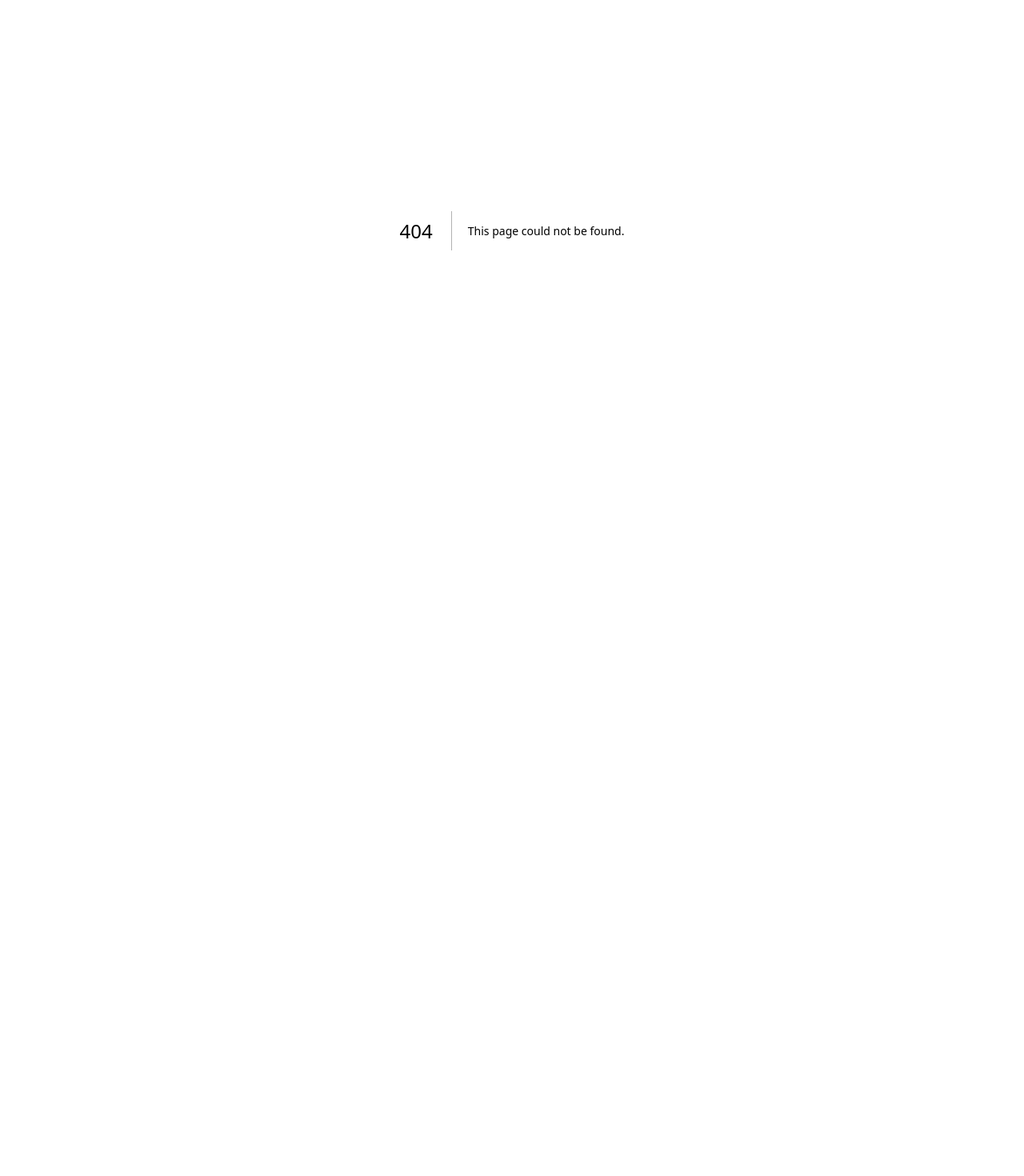
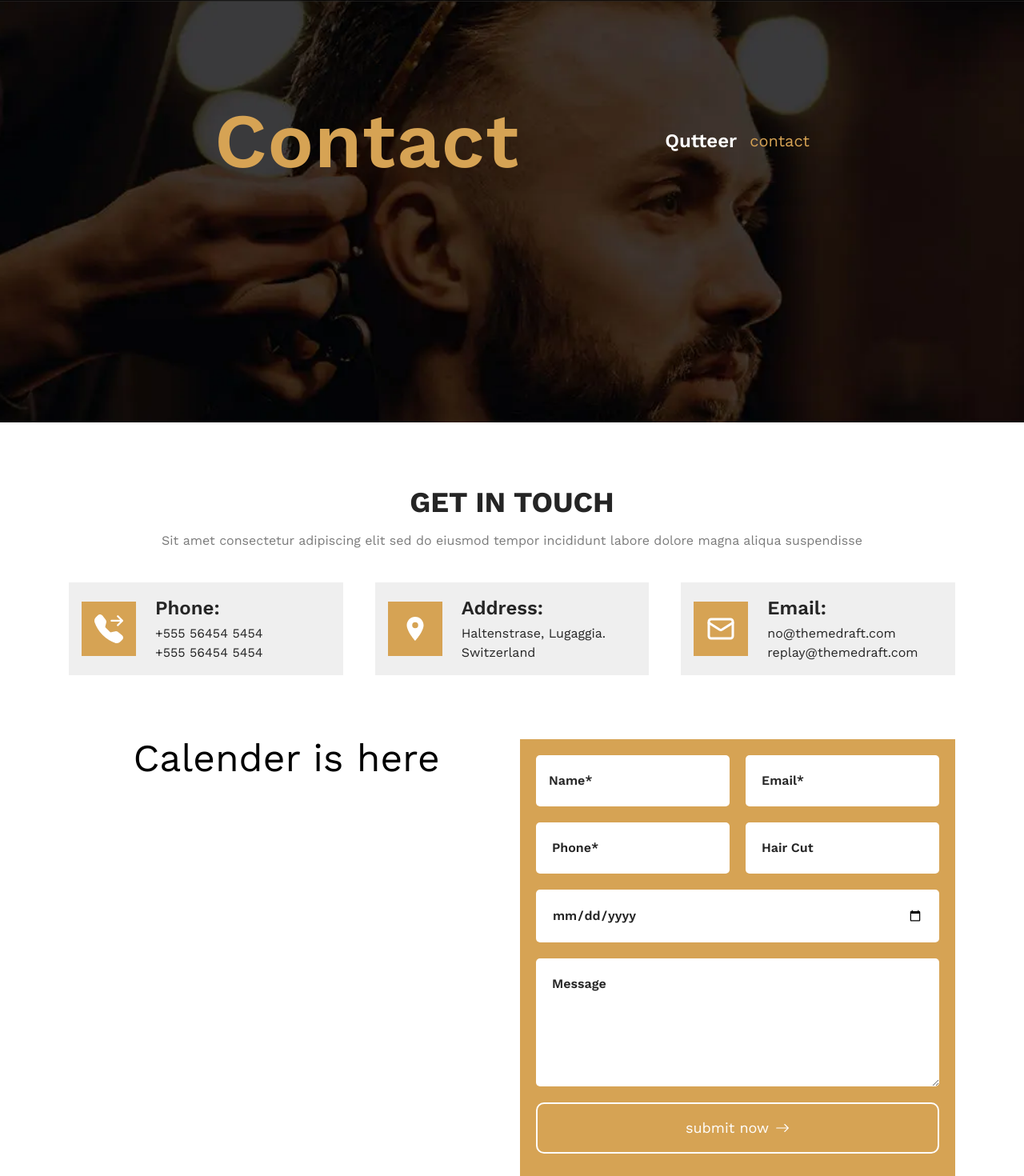
Before and after one commit to FazlyRabbi/HaircutsExpress, a Next.js app: page /contact in a window 1280 px wide. Before the commit this address had no page. Shown: the part 112-1582 px from the top of the page at 80% size. Before the commit the page ends 800 px from the top, so only its background shows below. Built offline with nearby package versions, Linux system fonts and the light colour scheme.

Commit message:
contact_page_done

```diff
--- /dev/null
+++ b/src/app/components/Contactpage.jsx
@@ -0,0 +1,148 @@
+import React from "react";
+import Link from "next/link";
+import { BsFillTelephoneForwardFill, BsArrowRight } from "react-icons/bs";
+import { MdLocationOn } from "react-icons/md";
+import { LuMail } from "react-icons/lu";
+
+function Contactpage() {
+  return (
+    <section>
+      <div className="contact_bg_img w-full py-40 h-[80vh]  ">
+        <div className="container mx-auto px-4">
+          <div className="mt-20 flex items-center justify-between lg:justify-evenly">
+            <h1 className="text-[#D6A354] font-semibold text-6xl lg:text-8xl tracking-[1px] ">
+              Contact
+            </h1>
+            <div className="flex items-center gap-4">
+              <Link
+                href={"#"}
+                className="text-white text-2xl font-semibold hover:text-[#D6A354] transition-all duration-300"
+              >
+                Qutteer
+              </Link>
+              <p className="text-[#D6A354] text-xl">contact</p>
+            </div>
+          </div>
+        </div>
+      </div>
+      {/* ============================= */}
+      <section className=" bg-white w-full py-20">
+        <div className="container mx-auto px-4">
+          <div className="text-center space-y-4">
+            <h2 className="uppercase text-[#252525] font-bold text-4xl ">
+              get in touch
+            </h2>
+            <p className="text-[#7A7A7A]">
+              Sit amet consectetur adipiscing elit sed do eiusmod tempor
+              incididunt labore dolore magna aliqua suspendisse
+            </p>
+          </div>
+          <div className="py-4 lg:py-10 grid grid-cols-1 gap-4 md:grid-cols-2 lg:grid-cols-3 lg:gap-10">
+            <div className="bg-[#EFEFEF] text-[#252525] hover:text-white hover:bg-[#D6A354] w-full p-4 transition-all duration-300">
+              <Link href={"#"}>
+                <div className="flex gap-6">
+                  <div className="flex items-center justify-center">
+                    <div className="bg-[#D6A354] p-4">
+                      <BsFillTelephoneForwardFill className="text-4xl text-white" />
+                    </div>
+                  </div>
+                  <div className="">
+                    <h3 className="text-2xl font-semibold pb-1">Phone:</h3>
+                    <p className="text-md">+555 56454 5454</p>
+                    <p className="text-md ">+555 56454 5454</p>
+                  </div>
+                </div>
+              </Link>
+            </div>
+
+            <div className="bg-[#EFEFEF] text-[#252525] hover:text-white hover:bg-[#D6A354] w-full p-4 transition-all duration-300">
+              <Link href={"#"}>
+                <div className="flex gap-6">
+                  <div className="flex items-center justify-center">
+                    <div className="bg-[#D6A354] p-4">
+                      <MdLocationOn className="text-4xl text-white" />
+                    </div>
+                  </div>
+                  <div className="">
+                    <h3 className="text-2xl font-semibold pb-1">Address:</h3>
+                    <p className="text-md ">
+                      Haltenstrase, Lugaggia. Switzerland
+                    </p>
+                  </div>
+                </div>
+              </Link>
+            </div>
+
+            <div className="bg-[#EFEFEF] text-[#252525] hover:text-white hover:bg-[#D6A354] w-full p-4 transition-all duration-300">
+              <Link href={"#"}>
+                <div className="flex gap-6">
+                  <div className="flex items-center justify-center">
+                    <div className="bg-[#D6A354] p-4">
+                      <LuMail className="text-4xl text-white" />
+                    </div>
+                  </div>
+                  <div className="">
+                    <h3 className="text-2xl font-semibold pb-1">Email:</h3>
+                    <p className="text-md">no@themedraft.com</p>
+                    <p className="text-md ">replay@themedraft.com</p>
+                  </div>
+                </div>
+              </Link>
+            </div>
+          </div>
+          {/* calender and input section start */}
+          <div className="py-10 grid grid-cols-1 gap-10 lg:grid-cols-2 lg:gap-5">
+            <div className="text-center text-5xl">Calender is here</div>
+            <div className="bg-[#D6A354] w-full p-5">
+              <div className="grid grid-cols-1 gap-5 lg:grid-cols-2">
+                <input
+                  type="text"
+                  placeholder="Name*"
+                  className="py-5 rounded-[5px] w-full text-[#252525] placeholder-[#252525] px-4 font-semibold focus:outline-none"
+                />
+                <input
+                  type="email"
+                  placeholder="Email*"
+                  className="py-5 rounded-[5px] w-full text-[#252525] placeholder-[#252525] px-5 font-semibold focus:outline-none"
+                />
+                <input
+                  type="number"
+                  placeholder="Phone*"
+                  className="py-5 rounded-[5px] w-full text-[#252525] placeholder-[#252525] px-5 font-semibold focus:outline-none"
+                />
+                <input
+                  type="text"
+                  placeholder="Hair Cut"
+                  className="py-5 rounded-[5px] w-full text-[#252525] placeholder-[#252525] px-5 font-semibold focus:outline-none"
+                />
+                <input
+                  type="date"
+                  className="lg:col-span-2 py-5 rounded-[5px] w-full text-[#252525] placeholder-[#252525] px-5 font-semibold focus:outline-none"
+                />
+                <textarea
+                  name="text"
+                  placeholder="Message"
+                  cols="30"
+                  rows="5"
+                  className="lg:col-span-2 py-5 rounded-[5px] w-full text-[#252525] placeholder-[#252525] px-5 font-semibold focus:outline-none"
+                ></textarea>
+              </div>
+              <div className="flex justify-center py-5">
+                <button
+                  type="button"
+                  className="flex items-center justify-center text-white gap-2 border-2 border-white rounded-[10px] py-4 w-full hover:bg-[#252525] transition-all duration-200"
+                >
+                  <p className="text-lg">submit now</p>
+                  <BsArrowRight className="text-lg" />
+                </button>
+              </div>
+            </div>
+          </div>
+        </div>
+      </section>
+      {/* ================================ */}
+    </section>
+  );
+}
+
+export default Contactpage;
--- a/src/app/components/Header.jsx
+++ b/src/app/components/Header.jsx
@@ -113,7 +113,7 @@ export default function Header() {
         className="p-1  font-bold   text-[1rem]   text-white"
       >
         <Link
-          href="/about"
+          href="../contact"
           className="flex   hover:text-[#c9ab8c] items-center"
         >
           Contact
--- /dev/null
+++ b/src/app/contact/page.js
@@ -0,0 +1,16 @@
+import React from 'react'
+import Contactpage from '../components/Contactpage'
+import Header from '../components/Header'
+import Footer from '../components/Footer'
+
+function page() {
+  return (
+    <>
+        <Header/>
+        <Contactpage/>
+        <Footer/>
+    </>
+  )
+}
+
+export default page
--- a/src/app/globals.css
+++ b/src/app/globals.css
@@ -71,3 +71,11 @@
     background-repeat: no-repeat;
     background-attachment: fixed;
 }
+
+
+.contact_bg_img{
+    background-image:url(./img/banner.webp);
+    background-position: center;
+    background-size: cover;
+    background-repeat: no-repeat;
+}
```
Also changed, not shown: src/app/img/banner.webp (added).
